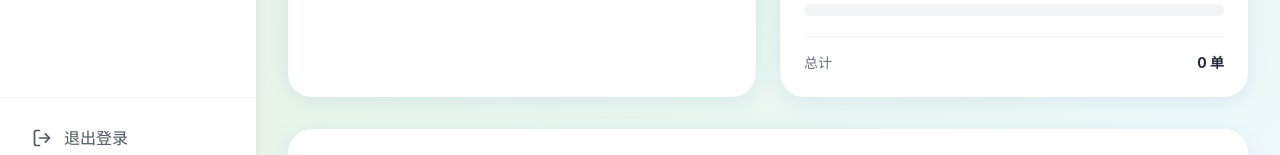
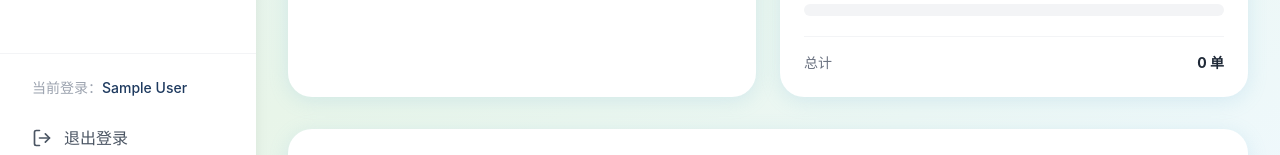
Before and after one commit to wesleydong-ops/it-repair-system, a Vue app: page /admin in a window 1280 px wide. Shown: the part 622-777 px from the top of the page. Built offline with nearby package versions, Linux system fonts and the light colour scheme; no server answers; sample sign-in values are in the browser's storage.

Commit message:
feat: 页面显示当前登录帐号
- 管理员侧边栏底部显示当前登录用户名
- 采购员侧边栏底部显示当前登录用户名

```diff
--- a/src/components/AdminSidebar.vue
+++ b/src/components/AdminSidebar.vue
@@ -32,6 +32,10 @@
       </ul>
     </nav>
     <div class="absolute bottom-0 left-0 right-0 p-4 border-t border-gray-100">
+      <div class="mb-2 px-4 py-2 text-sm text-gray-600">
+        <span class="text-gray-400">当前登录：</span>
+        <span class="font-medium text-darkblue">{{ currentUser }}</span>
+      </div>
       <button @click="handleLogout" class="flex items-center gap-3 px-4 py-3 text-gray-600 hover:bg-red-50 hover:text-red-500 rounded-xl transition-all duration-300 w-full">
         <LogOut class="w-5 h-5" />
         退出登录
@@ -58,6 +62,16 @@ const userRole = computed(() => {
     return user.role || ''
   } catch {
     return ''
+  }
+})
+
+// 当前登录帐号
+const currentUser = computed(() => {
+  try {
+    const user = JSON.parse(localStorage.getItem('user') || '{}')
+    return user.name || user.username || '未登录'
+  } catch {
+    return '未登录'
   }
 })
 
--- a/src/pages/PurchaserDashboard.vue
+++ b/src/pages/PurchaserDashboard.vue
@@ -24,6 +24,10 @@
         </ul>
       </nav>
       <div class="absolute bottom-0 left-0 right-0 p-4 border-t">
+        <div class="mb-2 px-4 py-2 text-sm text-gray-600">
+          <span class="text-gray-400">当前登录：</span>
+          <span class="font-medium text-darkblue">{{ currentUser }}</span>
+        </div>
         <button @click="handleLogout" class="flex items-center gap-3 px-4 py-3 text-gray-600 hover:bg-gray-100 rounded-lg transition-colors w-full">
           <LogOut class="w-5 h-5" />
           退出登录
@@ -155,6 +159,16 @@ import { Home, LogOut, ClipboardList, Clock, Wrench, CheckCircle } from 'lucide-
 import { authApi, workOrderApi } from '../api'
 
 const router = useRouter()
+
+// 当前登录帐号
+const currentUser = computed(() => {
+  try {
+    const user = JSON.parse(localStorage.getItem('user') || '{}')
+    return user.name || user.username || '未登录'
+  } catch {
+    return '未登录'
+  }
+})
 
 const goHome = () => {
   window.location.href = '/'
```
